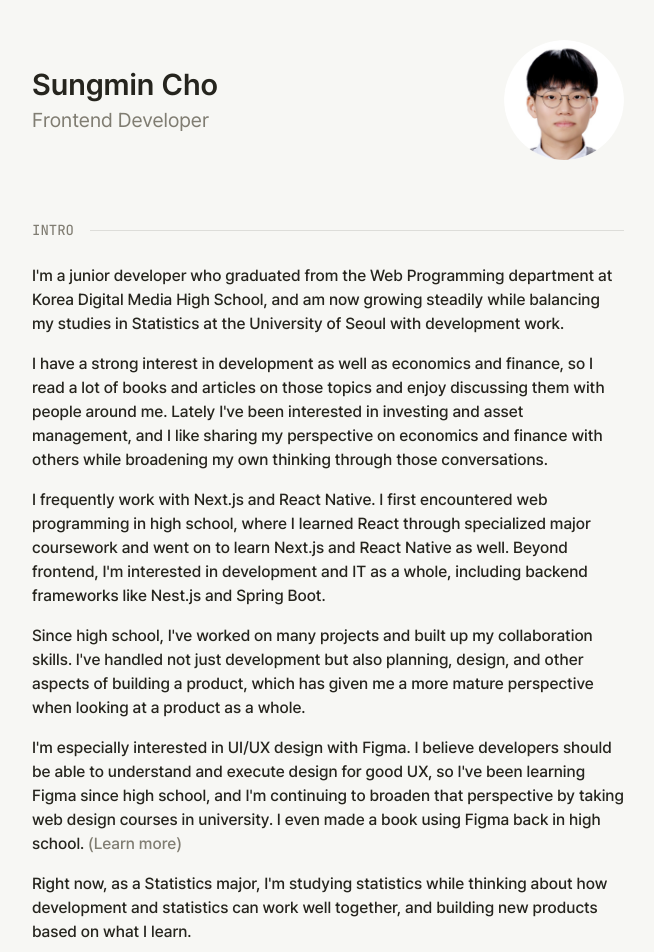
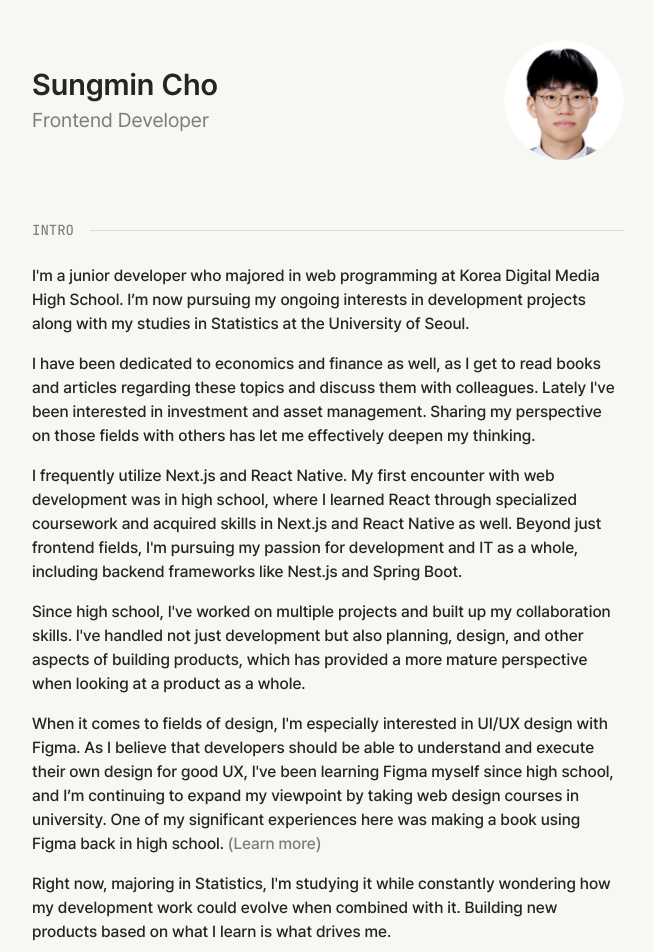
Before and after one commit to SID12g/sid12g.dev, a Next.js app: page /en in a window 1280 px wide. Shown: the top 952 px of the page, without its empty margins (312-966 px from the left). Built offline with nearby package versions, Linux system fonts and the light colour scheme; no server answers.

Commit message:
fix(i18n): 영문 자기소개 문구 다듬기
- 4개 단락 문장 표현 개선 (졸업 → 전공, 표현 자연스럽게)
- Figma 소개 문구 구체화
- 마지막 문장 동기 부여 중심으로 재작성

```diff
--- a/src/i18n/dictionaries.ts
+++ b/src/i18n/dictionaries.ts
@@ -61,16 +61,16 @@ export const dictionaries = {
     },
     intro: {
       paragraphs: [
-        "I'm a junior developer who graduated from the Web Programming department at Korea Digital Media High School, and am now growing steadily while balancing my studies in Statistics at the University of Seoul with development work.",
-        "I have a strong interest in development as well as economics and finance, so I read a lot of books and articles on those topics and enjoy discussing them with people around me. Lately I've been interested in investing and asset management, and I like sharing my perspective on economics and finance with others while broadening my own thinking through those conversations.",
-        "I frequently work with Next.js and React Native. I first encountered web programming in high school, where I learned React through specialized major coursework and went on to learn Next.js and React Native as well. Beyond frontend, I'm interested in development and IT as a whole, including backend frameworks like Nest.js and Spring Boot.",
-        "Since high school, I've worked on many projects and built up my collaboration skills. I've handled not just development but also planning, design, and other aspects of building a product, which has given me a more mature perspective when looking at a product as a whole.",
+        "I'm a junior developer who majored in web programming at Korea Digital Media High School. I’m now pursuing my ongoing interests in development projects along with my studies in Statistics at the University of Seoul.",
+        "I have been dedicated to economics and finance as well, as I get to read books and articles regarding these topics and discuss them with colleagues. Lately I've been interested in investment and asset management. Sharing my perspective on those fields with others has let me effectively deepen my thinking.",
+        "I frequently utilize Next.js and React Native. My first encounter with web development was in high school, where I learned React through specialized coursework and acquired skills in Next.js and React Native as well. Beyond just frontend fields, I'm pursuing my passion for development and IT as a whole, including backend frameworks like Nest.js and Spring Boot.",
+        "Since high school, I've worked on multiple projects and built up my collaboration skills. I've handled not just development but also planning, design, and other aspects of building products, which has provided a more mature perspective when looking at a product as a whole.",
       ],
       figma:
-        "I'm especially interested in UI/UX design with Figma. I believe developers should be able to understand and execute design for good UX, so I've been learning Figma since high school, and I'm continuing to broaden that perspective by taking web design courses in university. I even made a book using Figma back in high school.",
+        "When it comes to fields of design, I'm especially interested in UI/UX design with Figma. As I believe that developers should be able to understand and execute their own design for good UX, I've been learning Figma myself since high school, and I’m continuing to expand my viewpoint by taking web design courses in university. One of my significant experiences here was making a book using Figma back in high school. ",
       learnMore: "(Learn more)",
       closing:
-        "Right now, as a Statistics major, I'm studying statistics while thinking about how development and statistics can work well together, and building new products based on what I learn.",
+        "Right now, majoring in Statistics, I'm studying it while constantly wondering how my development work could evolve when combined with it. Building new products based on what I learn is what drives me.",
     },
     notFound: {
       label: "404 Not Found",
```
